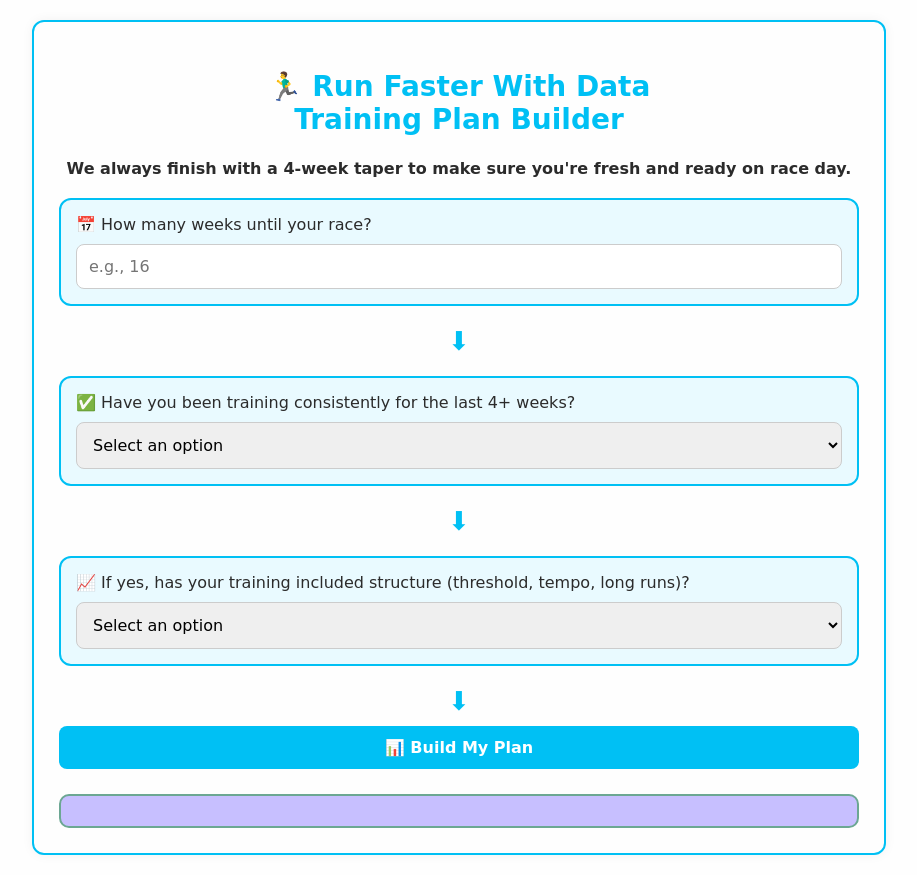
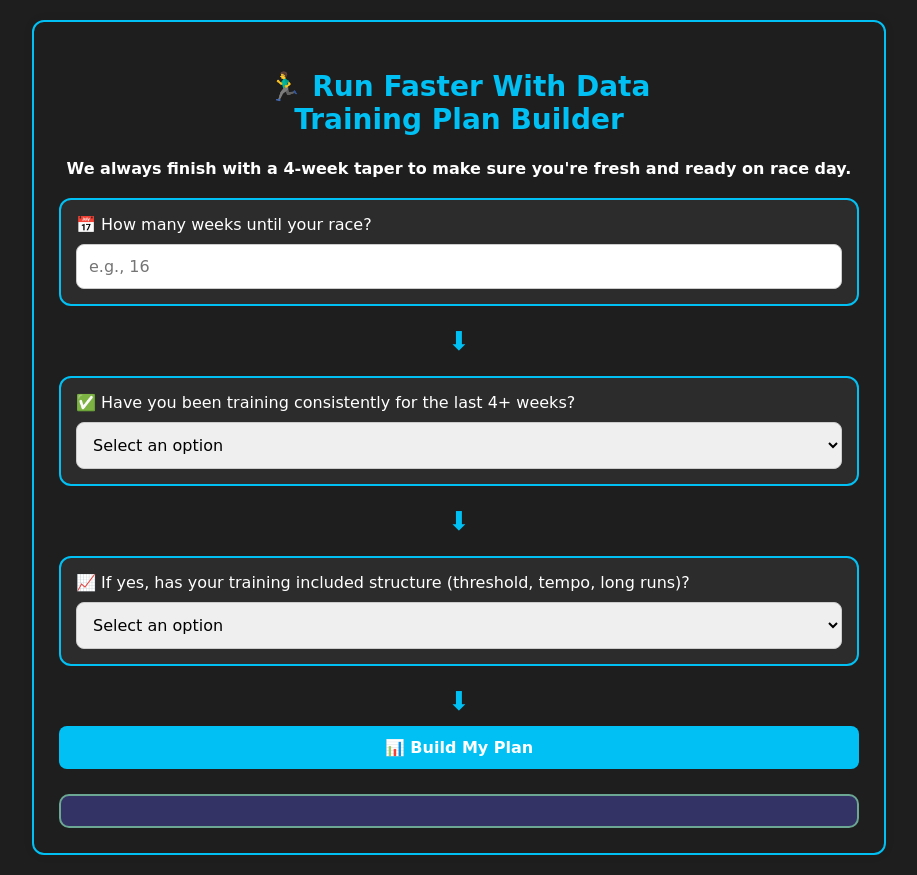
Before and after one commit to MauRiEEZZZ/training-plan-builder, a plain HTML site: page index.html in a window 1280 px wide. Shown: the whole page, without its empty margins (181-1098 px from the left). Drawn offline with Linux system fonts and the light colour scheme; a web font is replaced by a local one.

Commit message:
Update index.html
black background

```diff
--- a/index.html
+++ b/index.html
@@ -7,24 +7,13 @@
   <link href="https://fonts.googleapis.com/css2?family=Playpen+Sans&display=swap" rel="stylesheet">
   <style>
     :root {
-      --bg-color: #fefefe;
-      --box-bg: #e9faff;
-      --text-color: #2B2B2B;
+      --bg-color: #1e1e1e;
+      --box-bg: #2c2c2c;
+      --text-color: #ffffff;
       --accent: #00C0F4;
       --border-color: #00C0F4;
-      --result-bg: #C7BFFF;
+      --result-bg: #333366;
       --result-border: #6CA793;
-    }
-    @media (prefers-color-scheme: dark) {
-      :root {
-        --bg-color: #1e1e1e;
-        --box-bg: #2c2c2c;
-        --text-color: #ffffff;
-        --accent: #00C0F4;
-        --border-color: #00C0F4;
-        --result-bg: #333366;
-        --result-border: #6CA793;
-      }
     }
     body {
       font-family: 'Playpen Sans', cursive;
```
